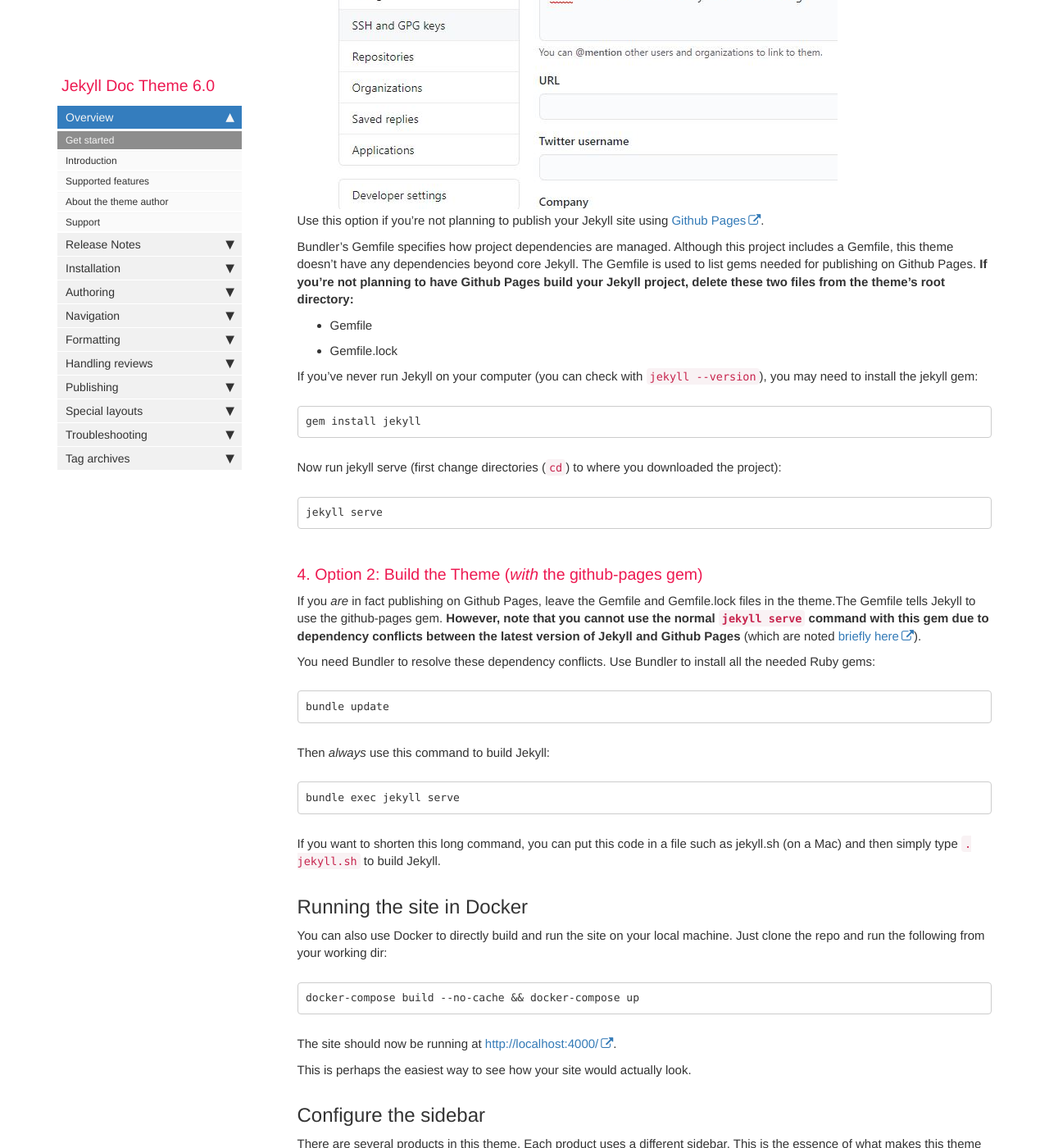
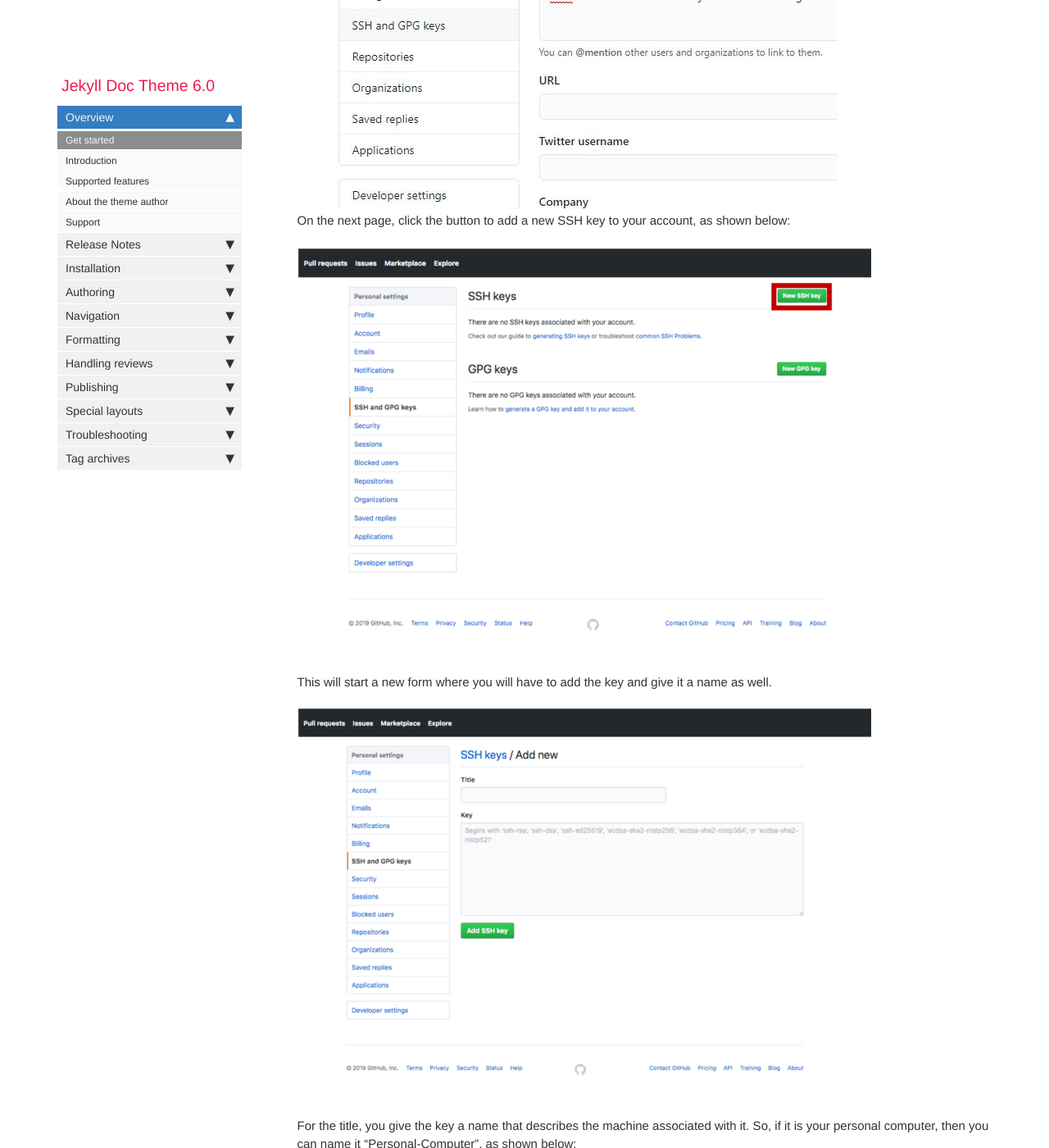
Before and after one commit to ramlab-robotics/ramlab, a Jekyll site: the page built from index.md, in a window 1280 px wide and 1400 px high, scrolled down 2578 px. Shown: the whole window at 82% size. Built offline with Jekyll 4.4.1, drawn with Linux system fonts in a browser that asks for light colours; comment, search, counter and statistics services are not loaded; some of the changed text lies outside the part shown.

Commit message:
Initial Git instructions

````diff
--- a/index.md
+++ b/index.md
@@ -64,6 +64,29 @@ Then, go to your Github account, and click your profile pic in the top right cor
 Under Personal settings, select “SSH and GPG keys”, as shown below:
 {% include image.html file="github02.JPG" %}
 
+On the next page, click the button to add a new SSH key to your account, as shown below:
+{% include image.html file="github03.png" %}
+
+This will start a new form where you will have to add the key and give it a name as well.
+{% include image.html file="github04.png" %}
+
+For the title, you give the key a name that describes the machine associated with it. So, if it is your personal computer, then you can name it “Personal-Computer”, as shown below:
+{% include image.html file="github05.png" %}
+
+Then, select the Key field, and press Ctrl-v to paste the key from the clipboard buffer. The pasted key should have your email address at the end, as shown below:
+{% include image.html file="github06.png" %}
+
+Finally, click the “Add SSH key” to complete the process of adding the SSH key to your Github account.
+
+### 5. Clone the ramlab repository
+Now that your machine is linked to your Github account, and Github is confident that any manipulation of any of your repositories coming from your machine would be initiated by you, let’s go ahead and clone the RAMLab Github repository.
+
+Go to the RAMLab  github website (https://github.com/ramlab-robotics/ramlab). [link](https://github.com/ramlab-robotics/ramlab)
+1. Copy the URL of the repo by pressing on the **Code** green button and clicking on the clipboard as shown below:
+{% include image.html file="github07.JPG" %}
+2. In the GitBaash terminal type "cd" to go to your home directory and then "cd ~/Documents".
+3. In the Documents folder clone the repository by typing "git clone [URL]" replace URL with the URL that was copied from github.
+4. Open your files and check that the repository has been added to the Documents folder.
 
 
 
@@ -71,26 +94,9 @@ Under Personal settings, select “SSH and GPG keys”, as shown below:
 
 
 
-Use this option if you're not planning to publish your Jekyll site using [Github Pages](https://pages.github.com/).
 
-Bundler's Gemfile specifies how project dependencies are managed. Although this project includes a Gemfile, this theme doesn't have any dependencies beyond core Jekyll. The Gemfile is used to list gems needed for publishing on Github Pages. **If you're not planning to have Github Pages build your Jekyll project, delete these two files from the theme's root directory:**
 
-* Gemfile
-* Gemfile.lock
 
-If you've never run Jekyll on your computer (you can check with `jekyll --version`), you may need to install the jekyll gem:
-
-```
-gem install jekyll
-```
-
-Now run jekyll serve (first change directories (`cd`) to where you downloaded the project):
-
-```
-jekyll serve
-```
-
-### 4. Option 2: Build the Theme (*with* the github-pages gem) {#option2}
 
 If you *are* in fact publishing on Github Pages, leave the Gemfile and Gemfile.lock files in the theme.The Gemfile tells Jekyll to use the github-pages gem. **However, note that you cannot use the normal `jekyll serve` command with this gem due to dependency conflicts between the latest version of Jekyll and Github Pages** (which are noted [briefly here](https://help.github.com/articles/setting-up-your-github-pages-site-locally-with-jekyll/)).
 
````
Also changed, not shown: images/github07.JPG (added).
